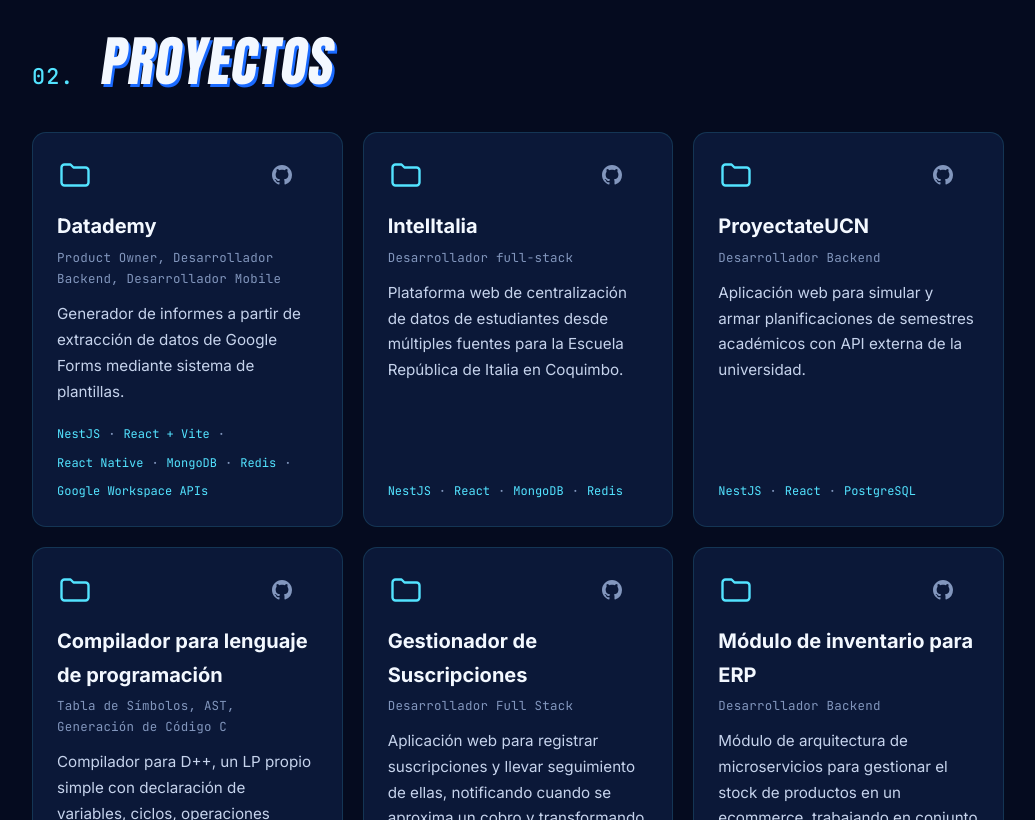
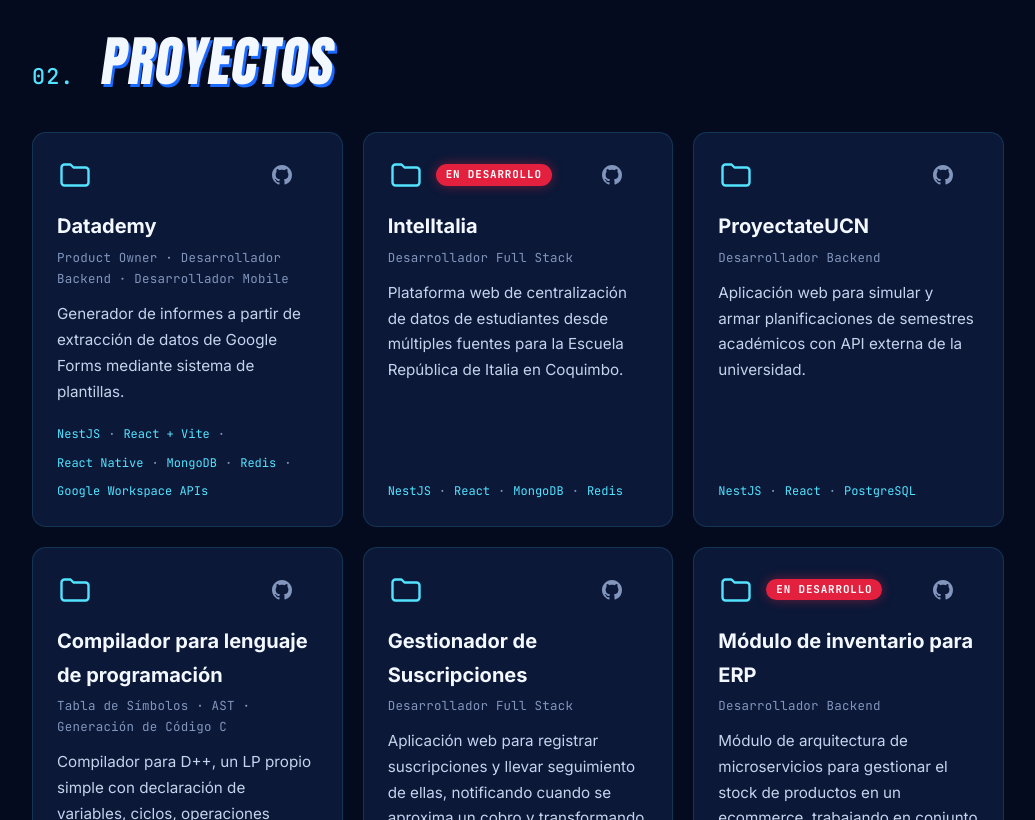
Before and after one commit to dazztyn/Portfolio, a plain HTML site: page index.html in a window 1280 px wide. Shown: the part 1980-2800 px from the top of the page, without its empty margins (122-1157 px from the left). Drawn offline with nearby package versions, Linux system fonts and the light colour scheme.

Commit message:
mas proyectos y tag de desarrollo

```diff
--- a/css/styles.css
+++ b/css/styles.css
@@ -644,6 +644,32 @@ svg {
 .project-card:hover::after {
   transform: scale(1);
 }
+
+/* Proyectos en desarrollo: agregar la clase "is-wip" al <article> */
+.project-card.is-wip::before {
+  content: "En desarrollo";
+  position: absolute;
+  top: 31px;
+  left: 72px; /* a la derecha del ícono de carpeta */
+  padding: 3px 10px;
+  border-radius: 999px;
+  background: var(--red);
+  box-shadow: 0 0 12px rgba(227, 33, 63, 0.45);
+  font-family: var(--font-mono);
+  font-size: 0.68rem;
+  font-weight: 700;
+  letter-spacing: 0.08em;
+  line-height: 1.4;
+  text-transform: uppercase;
+  color: #fff;
+}
+.project-card.is-wip::after {
+  background: linear-gradient(135deg, #ff6b80, var(--red));
+}
+.project-card.is-wip:hover {
+  border-color: rgba(227, 33, 63, 0.55);
+  box-shadow: 0 18px 40px -20px rgba(227, 33, 63, 0.7);
+}
 .project-top {
   display: flex;
   align-items: center;
--- a/index.html
+++ b/index.html
@@ -151,12 +151,12 @@
               </div>
             </div>
             <h3 class="project-title">Datademy</h3>
-            <p class="project-role">Product Owner, Desarrollador Backend, Desarrollador Mobile</p>
+            <p class="project-role">Product Owner · Desarrollador Backend · Desarrollador Mobile</p>
             <p class="project-desc">Generador de informes a partir de extracción de datos de Google Forms mediante sistema de plantillas.</p>
             <ul class="tags"><li>NestJS</li><li>React + Vite</li><li>React Native</li><li>MongoDB</li><li>Redis</li><li>Google Workspace APIs</li></ul>
           </article>
 
-          <article class="project-card" data-reveal>
+          <article class="project-card is-wip" data-reveal>
             <div class="project-top">
               <svg class="project-icon" viewBox="0 0 24 24" fill="none" stroke="currentColor" stroke-width="1.6" stroke-linejoin="round" aria-hidden="true"><path d="M3 7a2 2 0 0 1 2-2h4l2 2h8a2 2 0 0 1 2 2v8a2 2 0 0 1-2 2H5a2 2 0 0 1-2-2z"/></svg>
               <div class="project-links">
@@ -166,7 +166,7 @@
               </div>
             </div>
             <h3 class="project-title">IntelItalia</h3>
-            <p class="project-role">Desarrollador full-stack</p>
+            <p class="project-role">Desarrollador Full Stack</p>
             <p class="project-desc">Plataforma web de centralización de datos de estudiantes desde múltiples fuentes para la Escuela República de Italia en Coquimbo.</p>
             <ul class="tags"><li>NestJS</li><li>React</li><li>MongoDB</li><li>Redis</li></ul>
           </article>
@@ -196,7 +196,7 @@
               </div>
             </div>
             <h3 class="project-title">Compilador para lenguaje de programación</h3>
-            <p class="project-role">Tabla de Símbolos, AST, Generación de Código C</p>
+            <p class="project-role">Tabla de Símbolos · AST · Generación de Código C</p>
             <p class="project-desc">Compilador para D++, un LP propio simple con declaración de variables, ciclos, operaciones aritméticas y funciones. Traduce el programa final a código C.</p>
             <ul class="tags"><li>Flex</li><li>Bison</li><li>C</li><li>GCC</li></ul>
           </article>
@@ -216,7 +216,7 @@
             <ul class="tags"><li>React</li><li>FastAPI</li><li>PostgreSQL</li></ul>
           </article>
 
-          <article class="project-card" data-reveal>
+          <article class="project-card is-wip" data-reveal>
             <div class="project-top">
               <svg class="project-icon" viewBox="0 0 24 24" fill="none" stroke="currentColor" stroke-width="1.6" stroke-linejoin="round" aria-hidden="true"><path d="M3 7a2 2 0 0 1 2-2h4l2 2h8a2 2 0 0 1 2 2v8a2 2 0 0 1-2 2H5a2 2 0 0 1-2-2z"/></svg>
               <div class="project-links">
```
